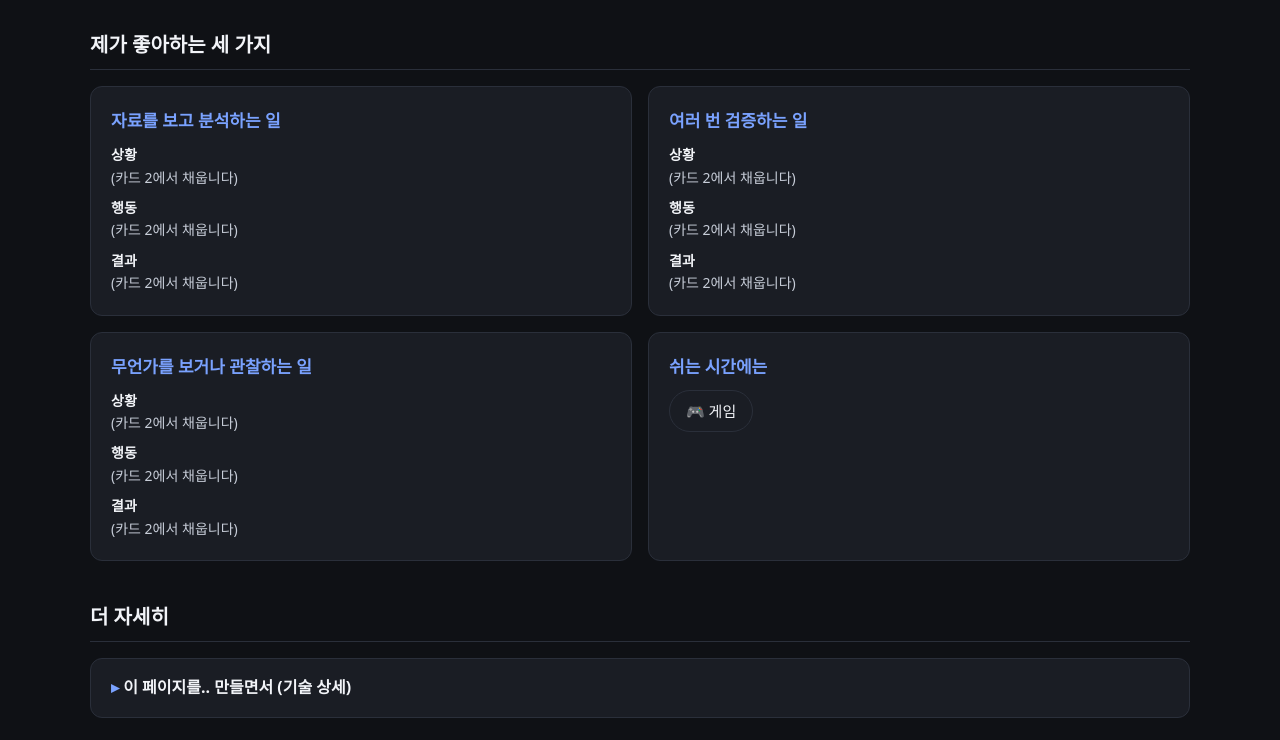
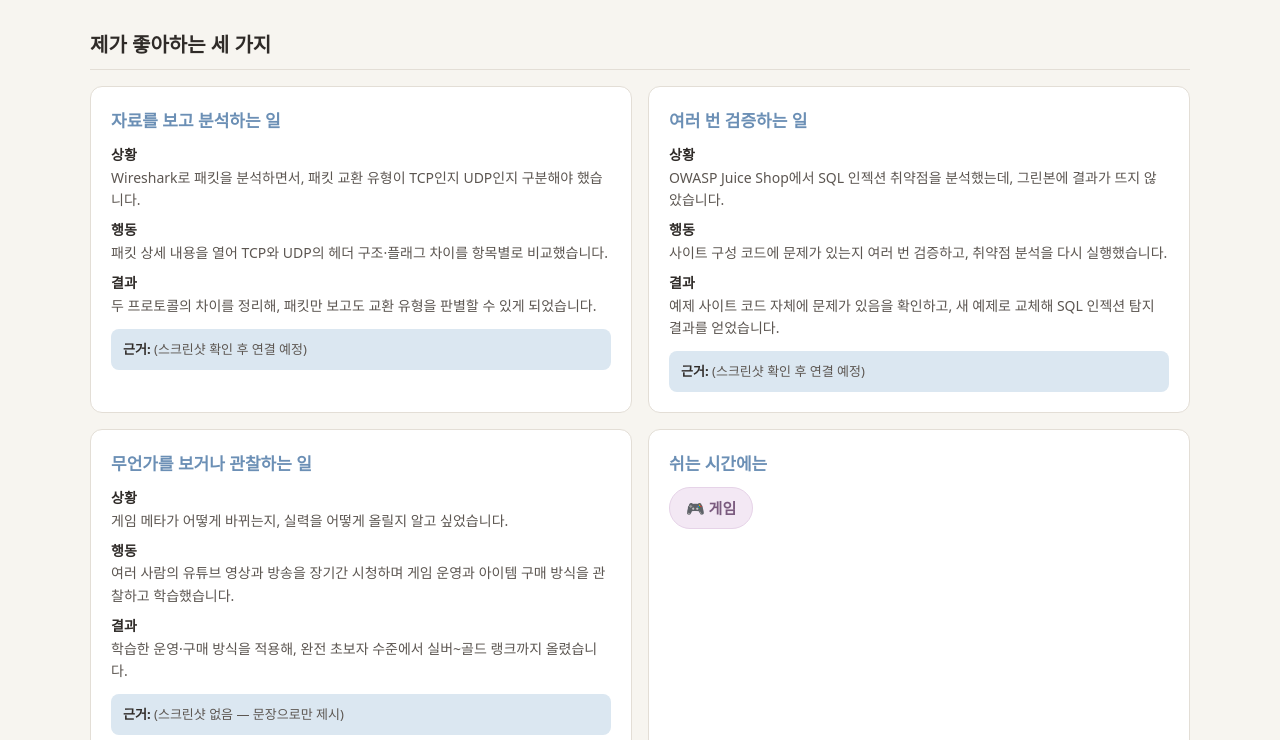
Before and after one commit to ILB72/one-page-intro, a plain HTML site: page index.html in a window 1280 px wide. Shown: the part 175-915 px from the top of the page. Drawn offline with Linux system fonts and the light colour scheme.

Commit message:
index에 카드2번 내용 채워넣기

```diff
--- a/index.html
+++ b/index.html
@@ -3,18 +3,24 @@
 <head>
   <meta charset="UTF-8">
   <meta name="viewport" content="width=device-width, initial-scale=1.0">
-  <title>나의 대해서</title>
+  <title>김민석 — 좋아하는 것을 파고드는 사람</title>
   <meta name="description" content="나를 처음 알게 된 사람에게 내가 무엇을 좋아하고 그것을 어떻게 해왔는지 보여주는 페이지입니다.">
   <style>
     /* ===== 기본 설정 ===== */
     * { box-sizing: border-box; margin: 0; padding: 0; }
 
     :root {
-      --bg: #0f1115;
-      --surface: #1a1d24;
-      --text: #f2f4f8;
-      --text-dim: #c7cdd8;   /* 대비율 확보: 어두운 배경 위 4.5:1 이상 */
-      --accent: #7aa2ff;
+      /* 파스텔톤 팔레트 */
+      --bg: #f7f5f0;           /* 따뜻한 아이보리 */
+      --surface: #ffffff;      /* 카드 배경 */
+      --surface-soft: #eef4f8; /* 연한 하늘 */
+      --text: #2f2b28;         /* 진한 브라운 */
+      --text-dim: #5c5651;     /* 중간 브라운 (대비 4.5:1 이상) */
+      --accent: #6b8fb5;       /* 파스텔 블루 */
+      --accent-soft: #dbe7f1;  /* 연한 파스텔 블루 */
+      --border: #e3ded6;       /* 연한 베이지 경계 */
+      --hobby-bg: #f3e8f4;     /* 연한 라벤더 */
+      --hobby-text: #7a5a7e;   /* 라벤더 텍스트 */
     }
 
     body {
@@ -40,12 +46,14 @@
       color: var(--accent);
       text-transform: uppercase;
       margin-bottom: 8px;
+      font-weight: 700;
     }
 
     h1 {
       font-size: clamp(28px, 5vw, 44px);
       line-height: 1.2;
       margin-bottom: 12px;
+      color: var(--text);
     }
 
     .lede {
@@ -61,7 +69,8 @@
       font-size: 20px;
       margin-bottom: 16px;
       padding-bottom: 8px;
-      border-bottom: 1px solid #2a2f3a;
+      border-bottom: 1px solid var(--border);
+      color: var(--text);
     }
 
     .grid {
@@ -73,7 +82,7 @@
     /* 1366x768에서 세로가 짧으므로 카드 높이를 압축 */
     .card {
       background: var(--surface);
-      border: 1px solid #2a2f3a;
+      border: 1px solid var(--border);
       border-radius: 12px;
       padding: 20px;
     }
@@ -84,7 +93,7 @@
       color: var(--accent);
     }
 
-    /* 상황·행동·결과: 아직 채울 내용 없음 → 자리 표시 */
+    /* 상황·행동·결과 */
     .card dl { font-size: 14px; }
     .card dt {
       font-weight: 700;
@@ -94,20 +103,33 @@
     .card dt:first-child { margin-top: 0; }
     .card dd { color: var(--text-dim); margin-left: 0; }
 
+    /* ===== 근거 자리 표시 ===== */
+    .evidence {
+      margin-top: 12px;
+      padding: 10px 12px;
+      background: var(--accent-soft);
+      border-radius: 8px;
+      font-size: 13px;
+      color: var(--text-dim);
+    }
+    .evidence strong { color: var(--text); }
+
     /* ===== 취미 ===== */
     .hobby {
       display: inline-block;
-      background: var(--surface);
-      border: 1px solid #2a2f3a;
+      background: var(--hobby-bg);
+      border: 1px solid #e6d3e8;
       border-radius: 999px;
       padding: 8px 16px;
       font-size: 15px;
+      color: var(--hobby-text);
+      font-weight: 600;
     }
 
     /* ===== 접이식 상세 (카드 5 상호작용) ===== */
     details {
       background: var(--surface);
-      border: 1px solid #2a2f3a;
+      border: 1px solid var(--border);
       border-radius: 12px;
       padding: 16px 20px;
     }
@@ -117,6 +139,7 @@
       font-weight: 700;
       font-size: 16px;
       list-style: none;
+      color: var(--text);
     }
     summary::-webkit-details-marker { display: none; }
     summary::before {
@@ -156,9 +179,10 @@
 
     <!-- ===== 헤더: 이름 + 한 줄 소개 ===== -->
     <header>
-      <p class="eyebrow">나의 대하여</p>
-      <h1>이름 : 김민석</h1>
+      <p class="eyebrow">About Me</p>
+      <h1>김민석입니다.</h1>
       <p class="lede">
+        자료를 보고 분석하고, 여러 번 검증하고, 무언가를 오래 관찰하는 것을 좋아합니다.
         이 페이지는 저를 처음 알게 된 분께 제가 무엇을 좋아하고 그것을 어떻게 해왔는지 보여드립니다.
       </p>
     </header>
@@ -173,12 +197,15 @@
           <h3>자료를 보고 분석하는 일</h3>
           <dl>
             <dt>상황</dt>
-            <dd>(카드 2에서 채웁니다)</dd>
+            <dd>Wireshark로 패킷을 분석하면서, 패킷 교환 유형이 TCP인지 UDP인지 구분해야 했습니다.</dd>
             <dt>행동</dt>
-            <dd>(카드 2에서 채웁니다)</dd>
+            <dd>패킷 상세 내용을 열어 TCP와 UDP의 헤더 구조·플래그 차이를 항목별로 비교했습니다.</dd>
             <dt>결과</dt>
-            <dd>(카드 2에서 채웁니다)</dd>
+            <dd>두 프로토콜의 차이를 정리해, 패킷만 보고도 교환 유형을 판별할 수 있게 되었습니다.</dd>
           </dl>
+          <p class="evidence">
+            <strong>근거:</strong> (스크린샷 확인 후 연결 예정)
+          </p>
         </article>
 
         <!-- ② 여러 번 검증하는 일 -->
@@ -186,12 +213,15 @@
           <h3>여러 번 검증하는 일</h3>
           <dl>
             <dt>상황</dt>
-            <dd>(카드 2에서 채웁니다)</dd>
+            <dd>OWASP Juice Shop에서 SQL 인젝션 취약점을 분석했는데, 그린본에 결과가 뜨지 않았습니다.</dd>
             <dt>행동</dt>
-            <dd>(카드 2에서 채웁니다)</dd>
+            <dd>사이트 구성 코드에 문제가 있는지 여러 번 검증하고, 취약점 분석을 다시 실행했습니다.</dd>
             <dt>결과</dt>
-            <dd>(카드 2에서 채웁니다)</dd>
+            <dd>예제 사이트 코드 자체에 문제가 있음을 확인하고, 새 예제로 교체해 SQL 인젝션 탐지 결과를 얻었습니다.</dd>
           </dl>
+          <p class="evidence">
+            <strong>근거:</strong> (스크린샷 확인 후 연결 예정)
+          </p>
         </article>
 
         <!-- ③ 무언가를 보거나 관찰하는 일 -->
@@ -199,12 +229,15 @@
           <h3>무언가를 보거나 관찰하는 일</h3>
           <dl>
             <dt>상황</dt>
-            <dd>(카드 2에서 채웁니다)</dd>
+            <dd>게임 메타가 어떻게 바뀌는지, 실력을 어떻게 올릴지 알고 싶었습니다.</dd>
             <dt>행동</dt>
-            <dd>(카드 2에서 채웁니다)</dd>
+            <dd>여러 사람의 유튜브 영상과 방송을 장기간 시청하며 게임 운영과 아이템 구매 방식을 관찰하고 학습했습니다.</dd>
             <dt>결과</dt>
-            <dd>(카드 2에서 채웁니다)</dd>
+            <dd>학습한 운영·구매 방식을 적용해, 완전 초보자 수준에서 실버~골드 랭크까지 올렸습니다.</dd>
           </dl>
+          <p class="evidence">
+            <strong>근거:</strong> (스크린샷 없음 — 문장으로만 제시)
+          </p>
         </article>
 
         <!-- 3개라 그리드 빈 칸 1개 → 취미 카드로 채움 -->
@@ -220,7 +253,7 @@
     <section aria-labelledby="detail-title">
       <h2 id="detail-title">더 자세히</h2>
       <details>
-        <summary>이 페이지를.. 만들면서 (기술 상세)</summary>
+        <summary>이 페이지를 만들면서 (기술 상세)</summary>
         <div class="detail-body">
           <p>(카드 5에서 채웁니다 — 기술 스택, AI 활용 방식, AI에게 맡긴 일과 직접 판단한 일)</p>
         </div>
```
